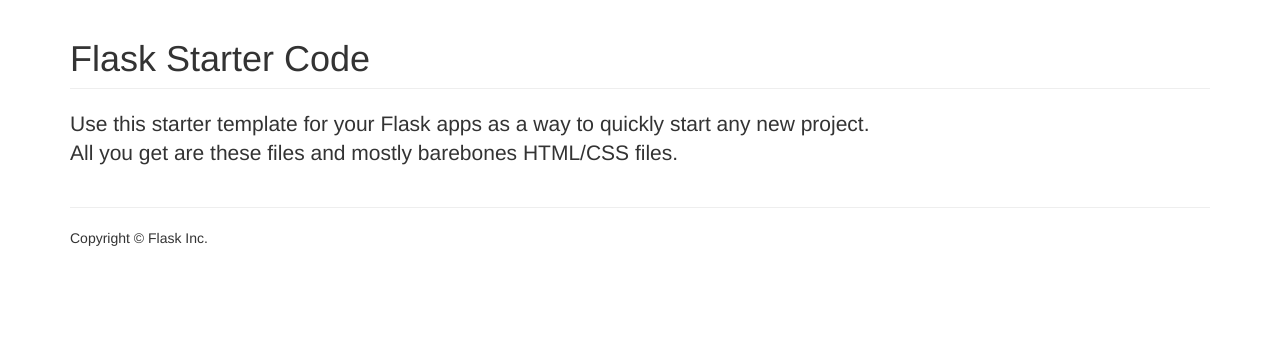
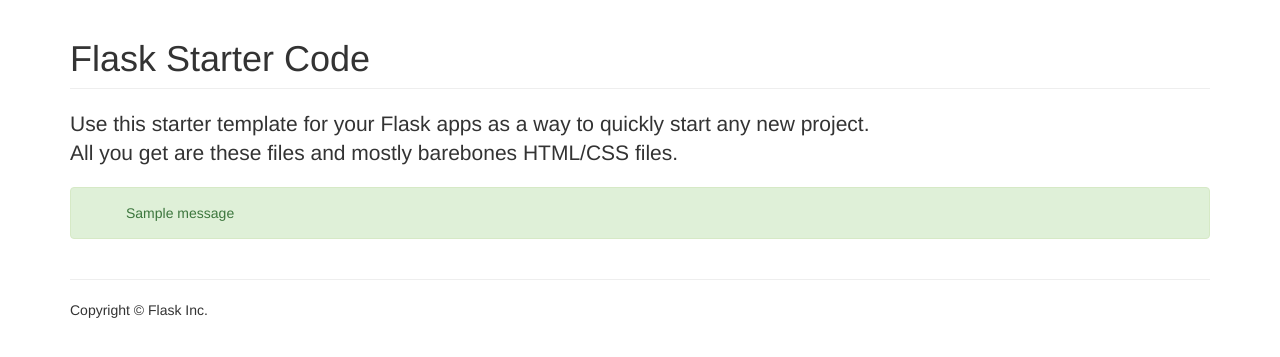
Before and after one commit to aizeek1/info3180-lab3-ex2, a Flask app: page / in a window 1280 px wide. Shown: the part 51-408 px from the top of the page. Run offline with Flask 2, Linux system fonts and the light colour scheme; one stand-in notice (Sample message) is shown; some libraries are stand-ins or nearby versions.

Commit message:
flash message displays properly

```diff
--- a/app/__init__.py
+++ b/app/__init__.py
@@ -1,4 +1,5 @@
 from flask import Flask
 
 app = Flask(__name__)
+app.config['SECRET_KEY'] ='mysecretkey'
 from app import views
--- a/app/templates/home.html
+++ b/app/templates/home.html
@@ -4,4 +4,15 @@
 <h1 class="page-header">Flask Starter Code</h1>
 <p class="lead">Use this starter template for your Flask apps as a way to quickly start any new project.<br>
 All you get are these files and mostly barebones HTML/CSS files.</p>
+{% with messages = get_flashed_messages() %}
+	{% if messages %}
+		<div class="alert alert-success">
+			<ul class="flashes">
+			{% for message in messages %}
+				{{ message }}
+			{% endfor %}
+			</ul>
+		</div>
+	{% endif %}
+{% endwith %}
 {% endblock %}
--- a/app/views.py
+++ b/app/views.py
@@ -13,7 +13,6 @@
 # Routing for your application.
 ###
 
-app.secret_key = 'mysecretkey'
 message= """From: {} <{}>
 To: {} <{}>
 Subject: {}
```
